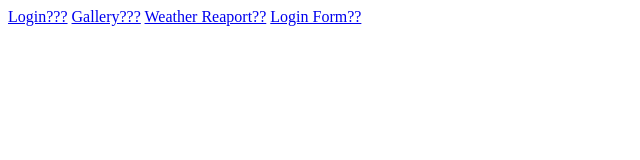
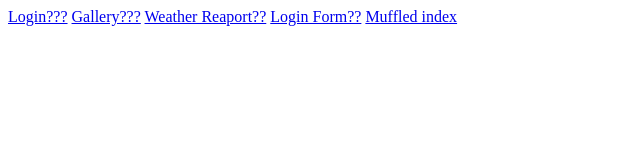
Before and after one commit to Rishitha2002/SONET2020, a plain HTML site: page Sonet1/index.html in a window 1280 px wide. Shown: the whole page, without its empty margins (0-640 px from the left). Drawn offline with Linux system fonts and the light colour scheme.

Commit message:
Update index.html

```diff
--- a/Sonet1/index.html
+++ b/Sonet1/index.html
@@ -10,5 +10,6 @@
     <a href="gallery.html">Gallery???</a>
     <a href="./weather.html">Weather Reaport??</a>
     <a href="../form.html">Login Form??</a>
+    <a href=".../Muffled/index.html">Muffled index</a>
 </body>
 </html>
```
